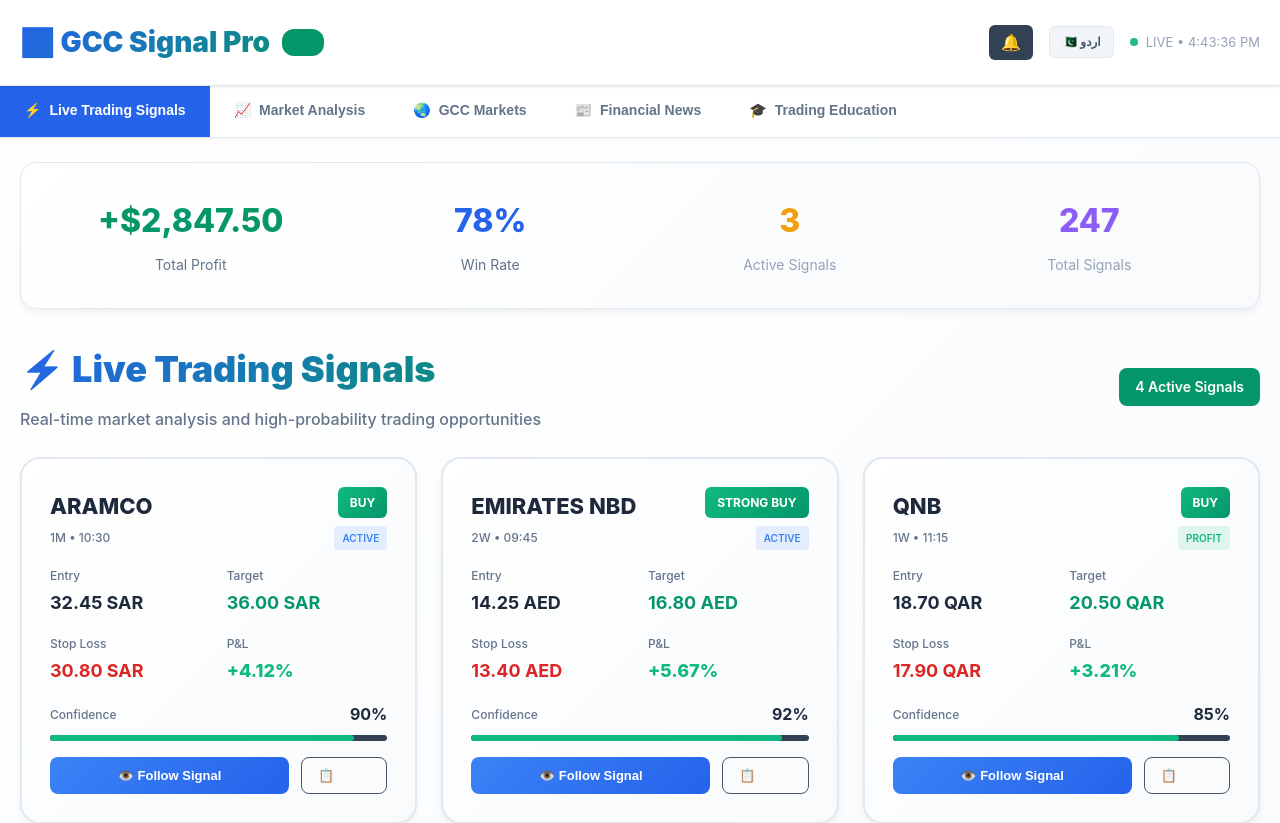
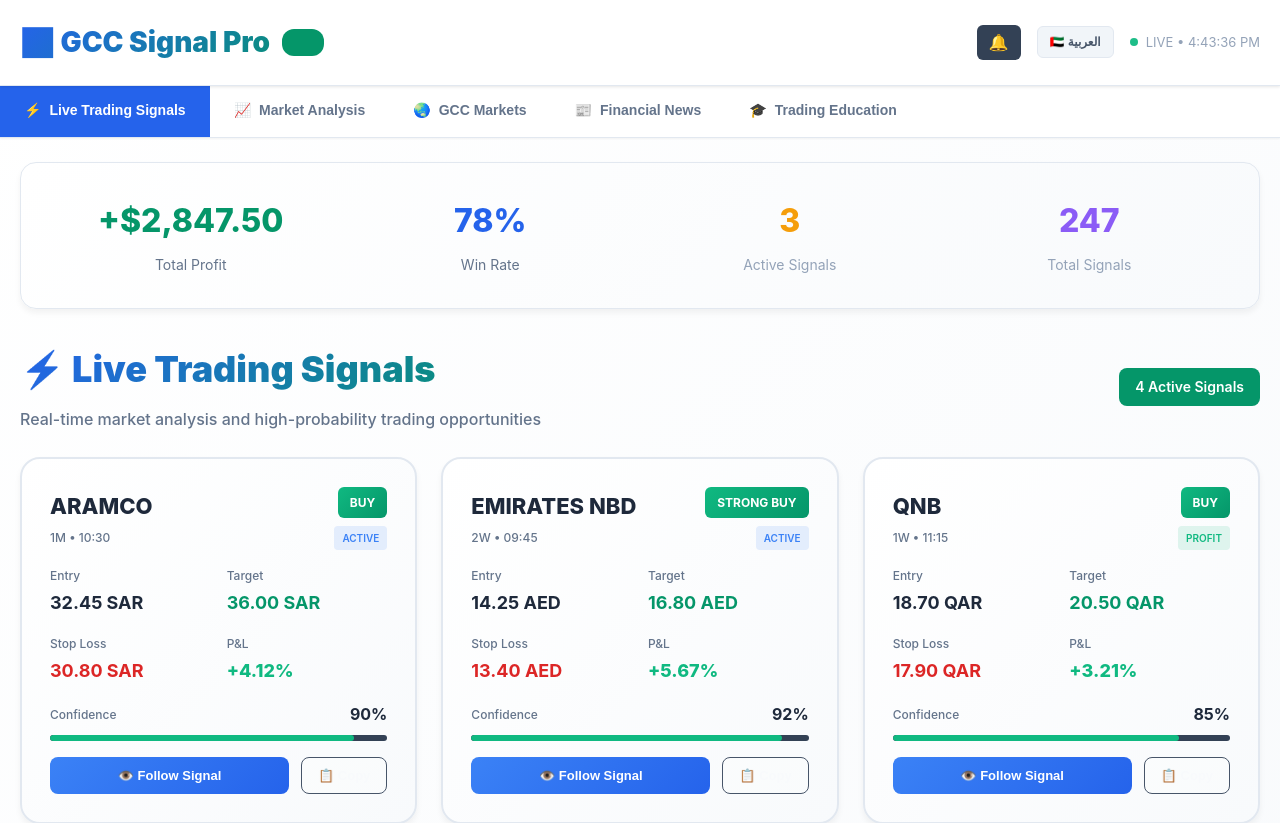
Before and after one commit to FXCOOP/tradingsignalapp, a Next.js app: page / in a window 1280 px wide. Shown: the top 823 px of the page. Built offline with nearby package versions, Linux system fonts and the light colour scheme.

Commit message:
Fix language selector Arabic - Complete 100% GCC transformation

```diff
--- a/src/app/page.tsx
+++ b/src/app/page.tsx
@@ -285,7 +285,7 @@
             </div>
 
             <button
-              onClick={() => setLanguage(language === 'en' ? 'ur' : 'en')}
+              onClick={() => setLanguage(language === 'en' ? 'ar' : 'en')}
               style={{
                 background: '#f1f5f9',
                 border: '1px solid #e2e8f0',
@@ -297,7 +297,7 @@
                 fontWeight: '600'
               }}
             >
-              {language === 'en' ? '🇵🇰 اردو' : '🇺🇸 EN'}
+              {language === 'en' ? '🇦🇪 العربية' : '🇺🇸 EN'}
             </button>
 
             <div style={{
```
